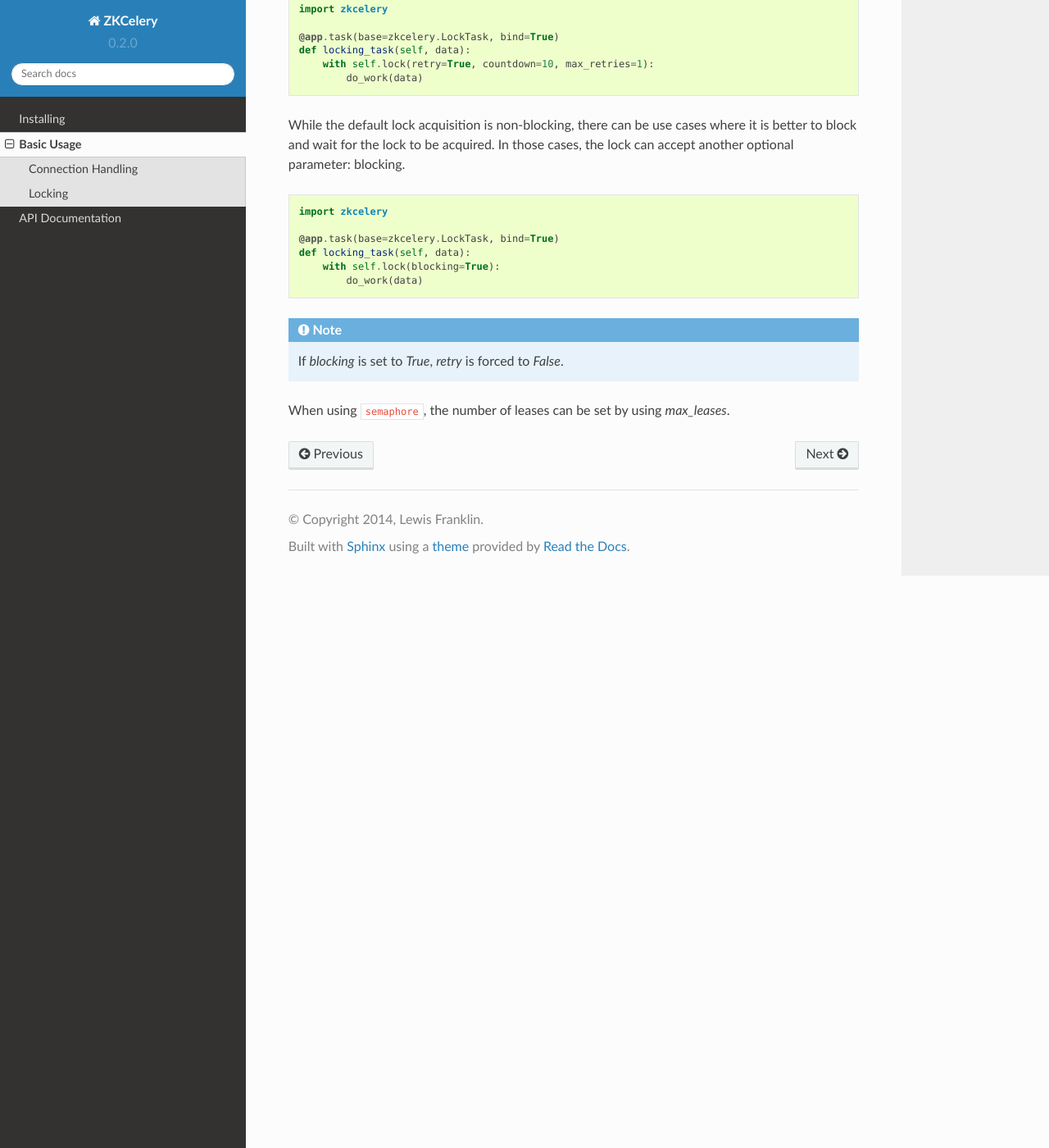
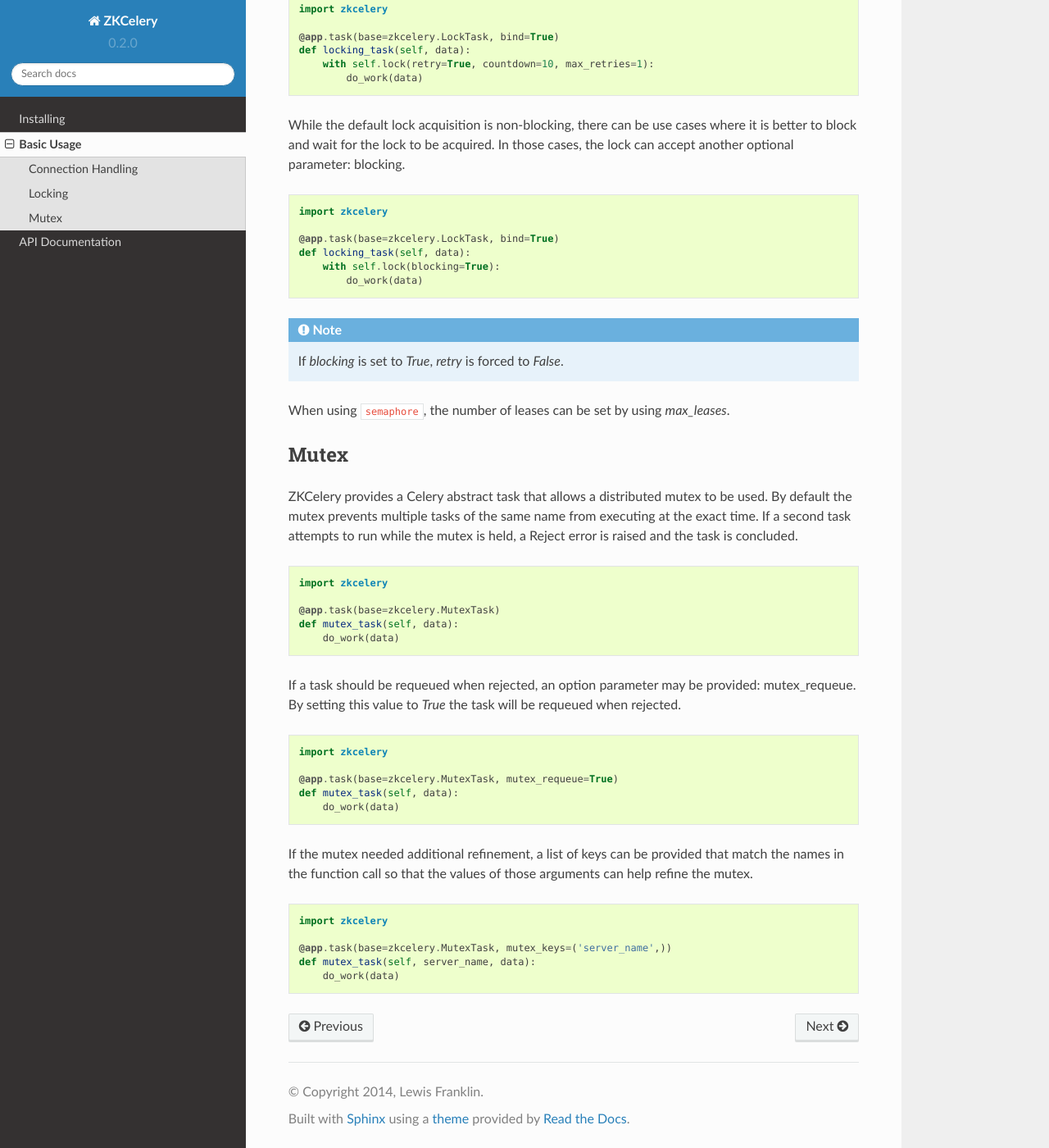
Before and after one commit to brolewis/zkcelery, a Sphinx documentation site: the page built from docs/usage.rst, in a window 1280 px wide and 1400 px high, scrolled down 1395 px. Shown: the whole window at 82% size. Built offline with Sphinx 7.4.7 and the Read the Docs theme 2.0.0, drawn with Linux system fonts in a browser that asks for light colours.

Commit message:
Adding mutex information

```diff
--- a/docs/usage.rst
+++ b/docs/usage.rst
@@ -74,3 +74,35 @@
     If `blocking` is set to `True`, `retry` is forced to `False`.
 
 When using ``semaphore``, the number of leases can be set by using `max_leases`.
+
+Mutex
+=====
+ZKCelery provides a Celery abstract task that allows a distributed mutex to be used. By default the mutex prevents multiple tasks of the same name from executing at the exact time. If a second task attempts to run while the mutex is held, a Reject error is raised and the task is concluded.
+
+.. code-block:: python
+
+    import zkcelery
+
+    @app.task(base=zkcelery.MutexTask)
+    def mutex_task(self, data):
+        do_work(data)
+
+If a task should be requeued when rejected, an option parameter may be provided: mutex_requeue. By setting this value to `True` the task will be requeued when rejected.
+
+.. code-block:: python
+
+    import zkcelery
+
+    @app.task(base=zkcelery.MutexTask, mutex_requeue=True)
+    def mutex_task(self, data):
+        do_work(data)
+
+If the mutex needed additional refinement, a list of keys can be provided that match the names in the function call so that the values of those arguments can help refine the mutex.
+
+.. code-block:: python
+
+    import zkcelery
+
+    @app.task(base=zkcelery.MutexTask, mutex_keys=('server_name',))
+    def mutex_task(self, server_name, data):
+        do_work(data)
```
